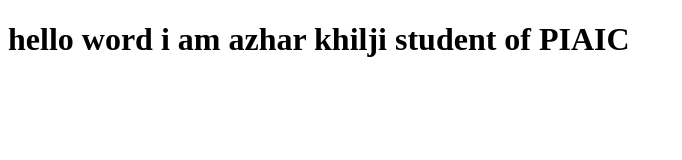
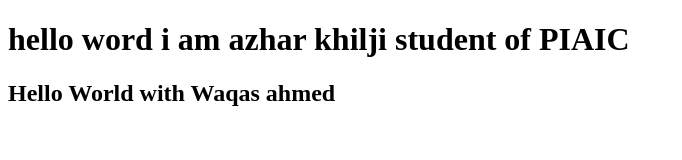
Before and after one commit to azharkhilji/bootcamp2, a plain HTML site: page index.html in a window 1280 px wide. Shown: the whole page, without its empty margins (0-682 px from the left). Drawn offline with Linux system fonts and the light colour scheme.

Commit message:
add header

```diff
--- a/index.html
+++ b/index.html
@@ -7,5 +7,6 @@
 </head>
 <body>
     <h1> hello word i am azhar khilji student of PIAIC </h1>
+    <h2>Hello World with Waqas ahmed </h2>
 </body>
 </html>
```
